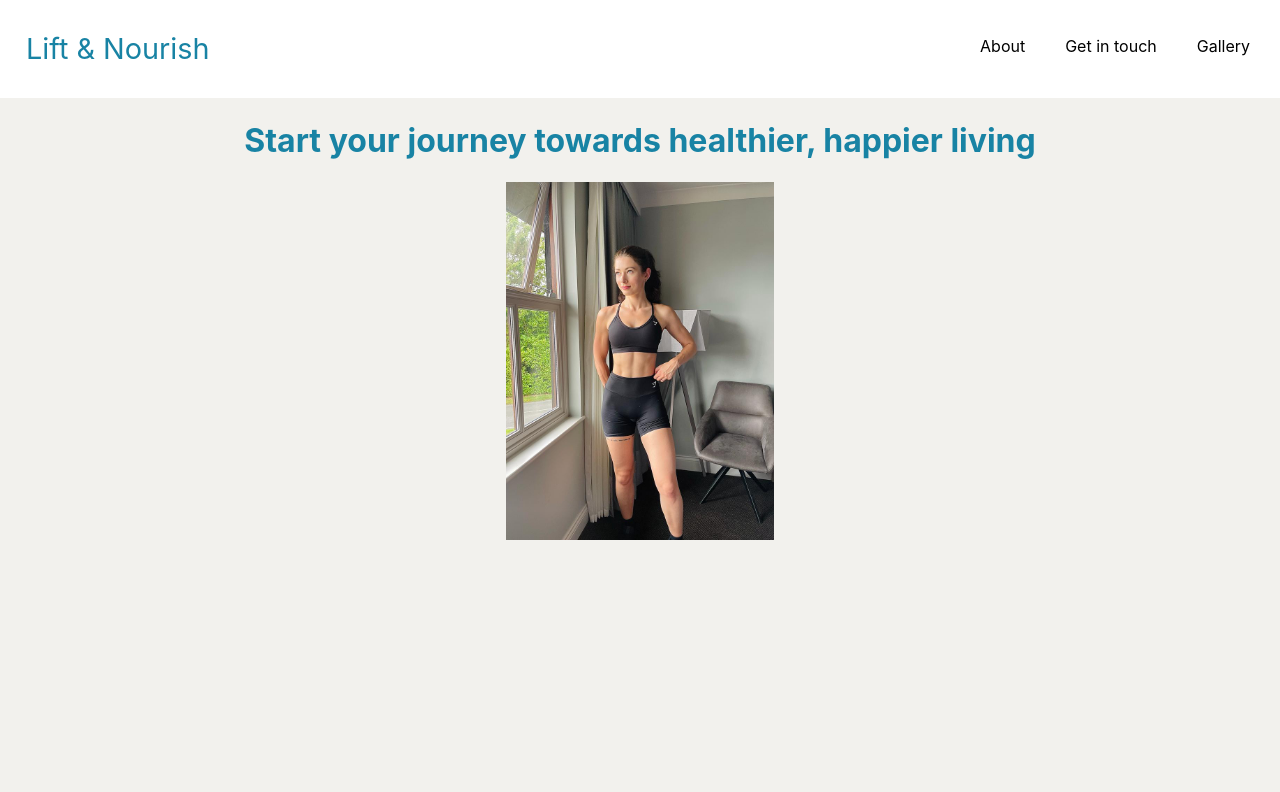
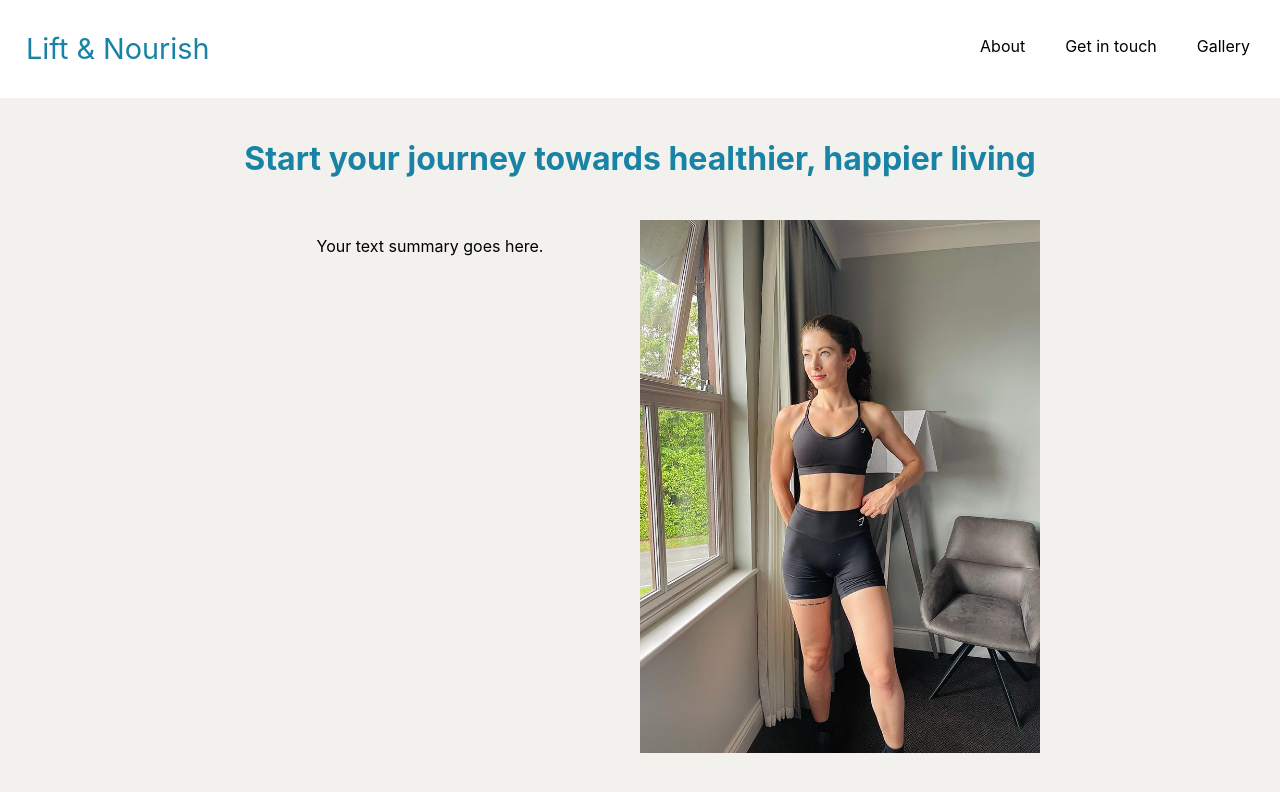
Before and after one commit to lplclaremont/pt-project, a React (Create React App) app in the folder frontend/: page / in a window 1280 px wide. Shown: the top 792 px of the page. Built offline with nearby package versions, Linux system fonts and the light colour scheme.

Commit message:
image and summary now appear on homepage next to each other

```diff
--- a/frontend/src/components/home/Home.css
+++ b/frontend/src/components/home/Home.css
@@ -2,7 +2,7 @@
     display: flex;
     flex-direction: column;
     align-items: center;
-    justify-content: flex-end;
+    justify-content: flex-start;
     background-color: #f2f1ed;
     height: 100vh;
 }
@@ -10,17 +10,27 @@
 .Home h1 {
     text-align: center;
     color: rgb(24, 131, 164);
-    padding-top: 2px;
+    padding-top: 20px;
+}
+
+.summaryContainer {
+    display: flex;
+    width: 80%;
+    max-width: 800px;
+    margin-top: 20px;
+}
+
+.textSummary {
+    flex: 1;
+    padding-right: 20px;
 }
 
 .image-container {
-    flex: 1;
-    display: flex;
-    align-items: flex-start;
+    max-width: 50%;
     overflow: hidden;
 }
 
-.Home img {
-    max-height: 50%;
-    width: auto;
+.image-container img {
+    width: 100%;
+    height: auto;
 }
--- a/frontend/src/components/home/Home.js
+++ b/frontend/src/components/home/Home.js
@@ -7,8 +7,15 @@ function Home() {
     return (
         <div className="Home">
             <h1>Start your journey towards healthier, happier living</h1>
+            <div className="summaryContainer">
+                <div className="textSummary">
+                    {/* Add your text summary here */}
+                    <p>Your text summary goes here.</p>
+                </div>
                 <div className="image-container">
+                    {/* Add your image here */}
                     <img src={lauraHomepage} alt="Laura" />
+                </div>
             </div>
         </div>
     );
--- a/frontend/src/components/navigator/Navigator.css
+++ b/frontend/src/components/navigator/Navigator.css
@@ -1,4 +1,4 @@
-.Navigator {
+/* .Navigator {
     display: flex;
     align-items: center;
     background-color: white;
@@ -25,4 +25,34 @@ nav ul li {
 nav ul li a {
     color: black;
     text-decoration: none;
-}
+} */
+
+/* Navigator.css */
+.Navigator {
+    display: flex;
+    align-items: center;
+    background-color: white;
+    width: 100%;
+  }
+
+  nav {
+    margin-left: auto;
+  }
+
+  nav ul {
+    list-style: none;
+    display: flex;
+    background-color: white;
+    margin-bottom: 20px;
+    width: 100%;
+    padding-right: 10px;
+  }
+
+  nav ul li {
+    padding: 20px;
+  }
+
+  nav ul li a {
+    color: black;
+    text-decoration: none;
+  }
```
Lines whose indentation alone changed are shown as unchanged.
